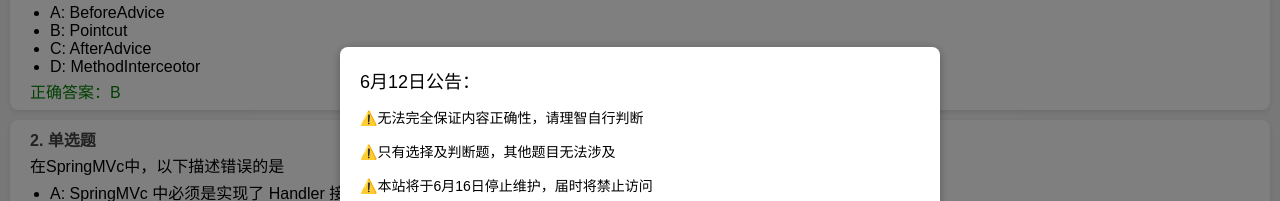
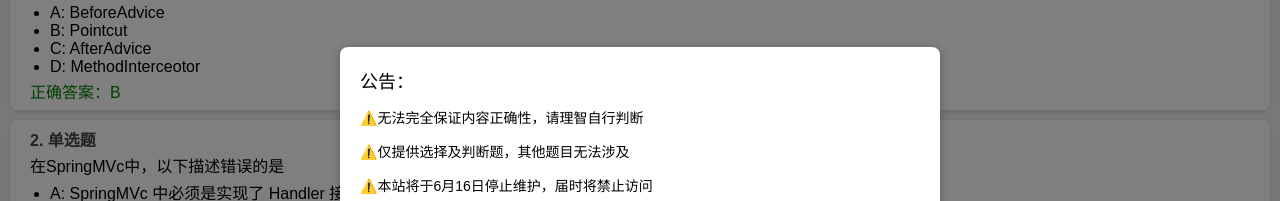
Before and after one commit to xws666/JavaWebTest, a plain HTML site: page index.html in a window 1280 px wide. Shown: the part 126-327 px from the top of the page. Drawn offline with Linux system fonts and the light colour scheme.

Commit message:
Update index.html

```diff
--- a/index.html
+++ b/index.html
@@ -183,10 +183,10 @@
   <!-- 弹窗遮罩层和内容 -->
   <div id="popupOverlay" class="popup-overlay">
     <div class="popup-content">
-      <div class="popup-title">6月12日公告：</div>
+      <div class="popup-title">公告：</div>
       <div class="popup-text">
         <p>⚠️无法完全保证内容正确性，请理智自行判断</p>
-        <p>⚠️只有选择及判断题，其他题目无法涉及</p>
+        <p>⚠️仅提供选择及判断题，其他题目无法涉及</p>
         <p>⚠️本站将于6月16日停止维护，届时将禁止访问</p>
       </div>
       <div class="popup-title">使用须知：</div>
```
